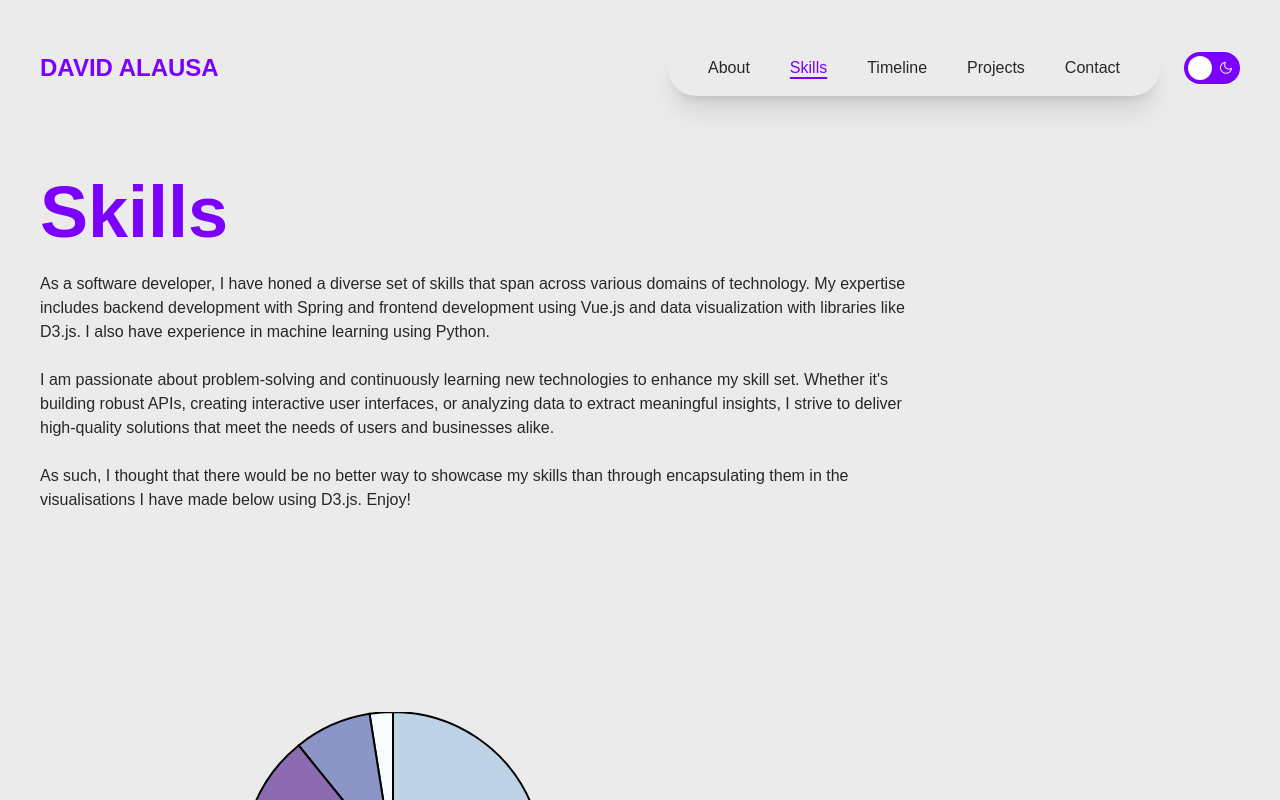
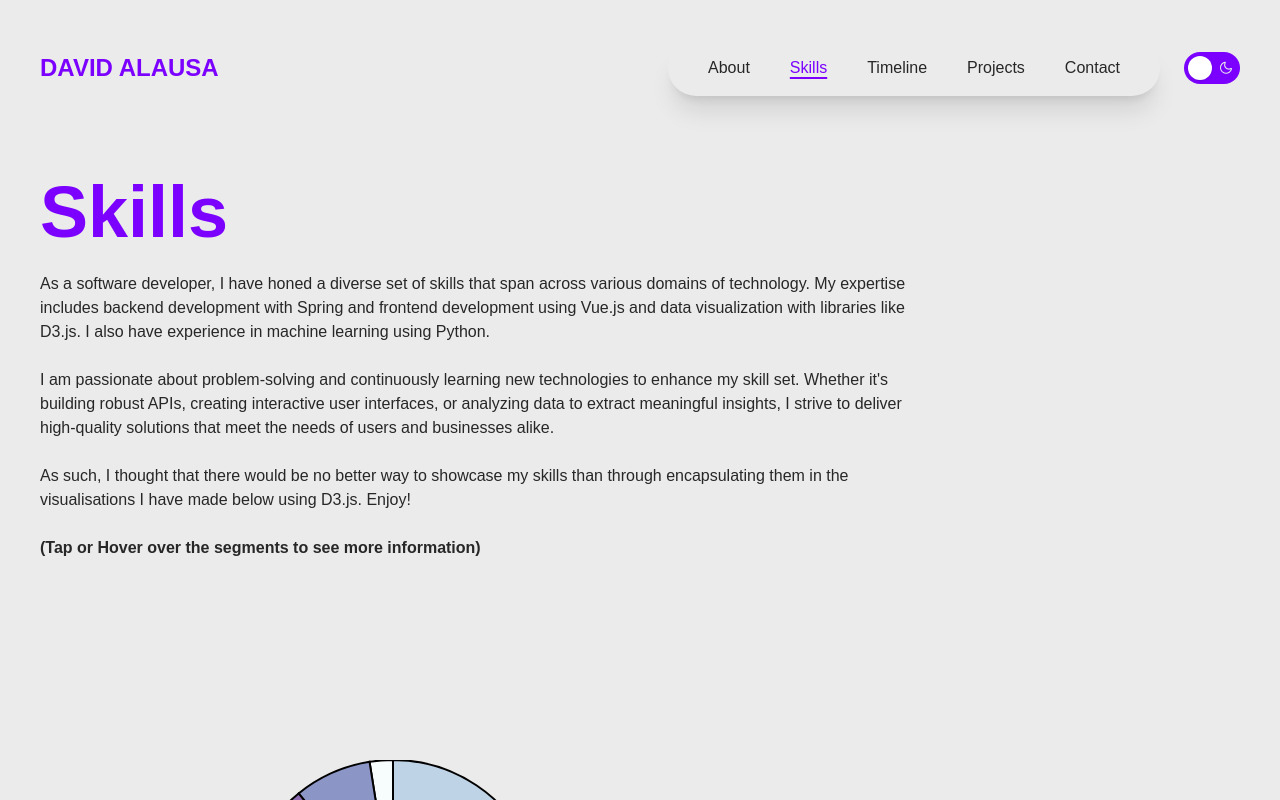
Before and after one commit to davidAlausa/myPortfolioWebsite, a Vue app in the folder myPortfolioWebsite/: page /skills in a window 1280 px wide. Shown: the top 800 px of the page. Built offline with nearby package versions, Linux system fonts and the light colour scheme.

Commit message:
refactor: add instructional text for visualisation interaction in SkillsView

```diff
--- a/myPortfolioWebsite/src/views/SkillsView.vue
+++ b/myPortfolioWebsite/src/views/SkillsView.vue
@@ -23,6 +23,9 @@
                     <br>
                     As such, I thought that there would be no better way to showcase my skills than through encapsulating them in the
                     visualisations I have made below using D3.js. Enjoy!
+                    <br>
+                    <br>
+                    <strong>(Tap or Hover over the segments to see more information)</strong>
             </p>
         </PageTitles>
         <div class="flex flex-col md:flex-row justify-center gap-10 items-center px-10 md:px-5 lg:px-28 py-2 md:py-10 lg:py-20 mt-2 md:mt-20 max-w-[1050px] mx-auto">
```
